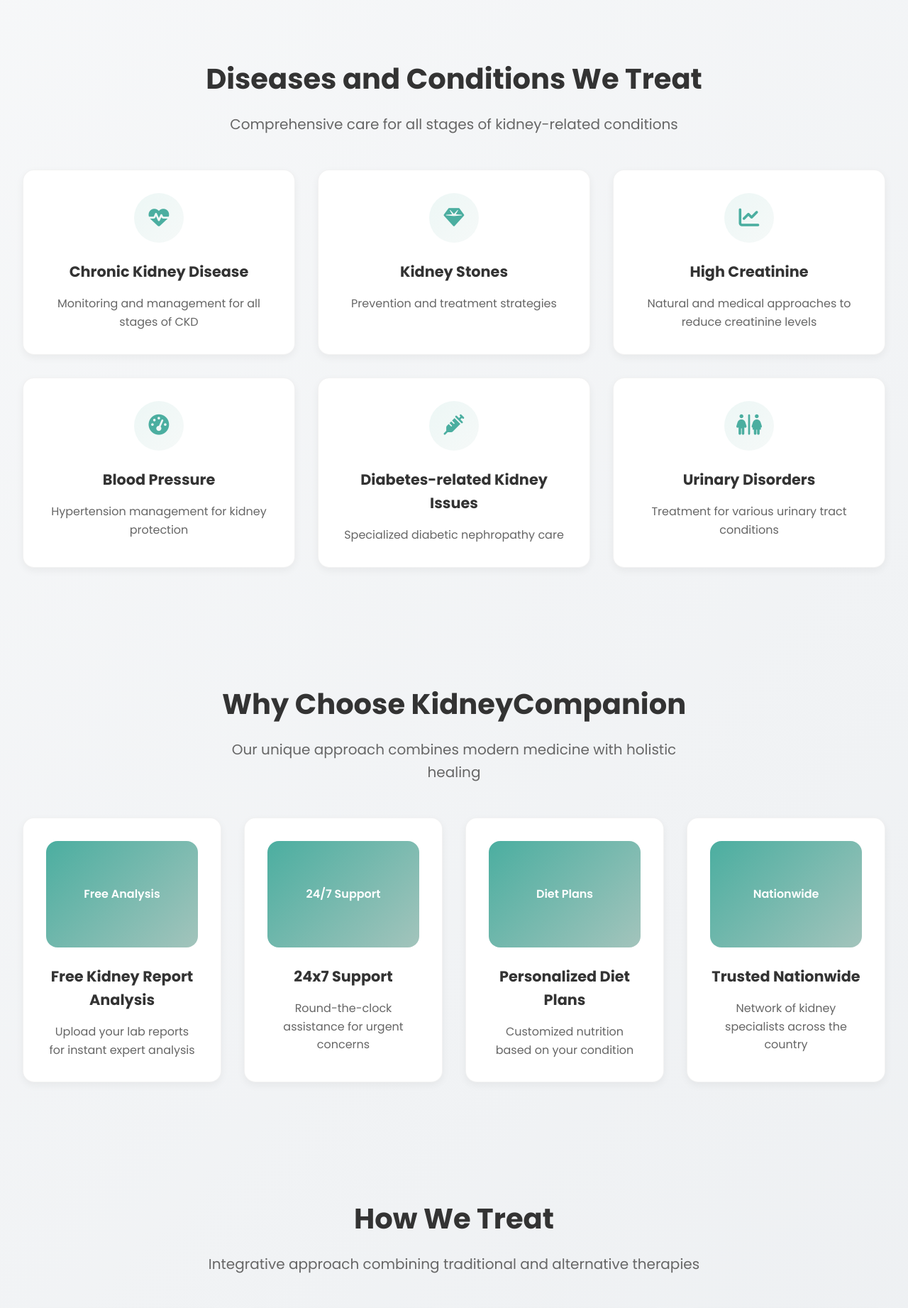
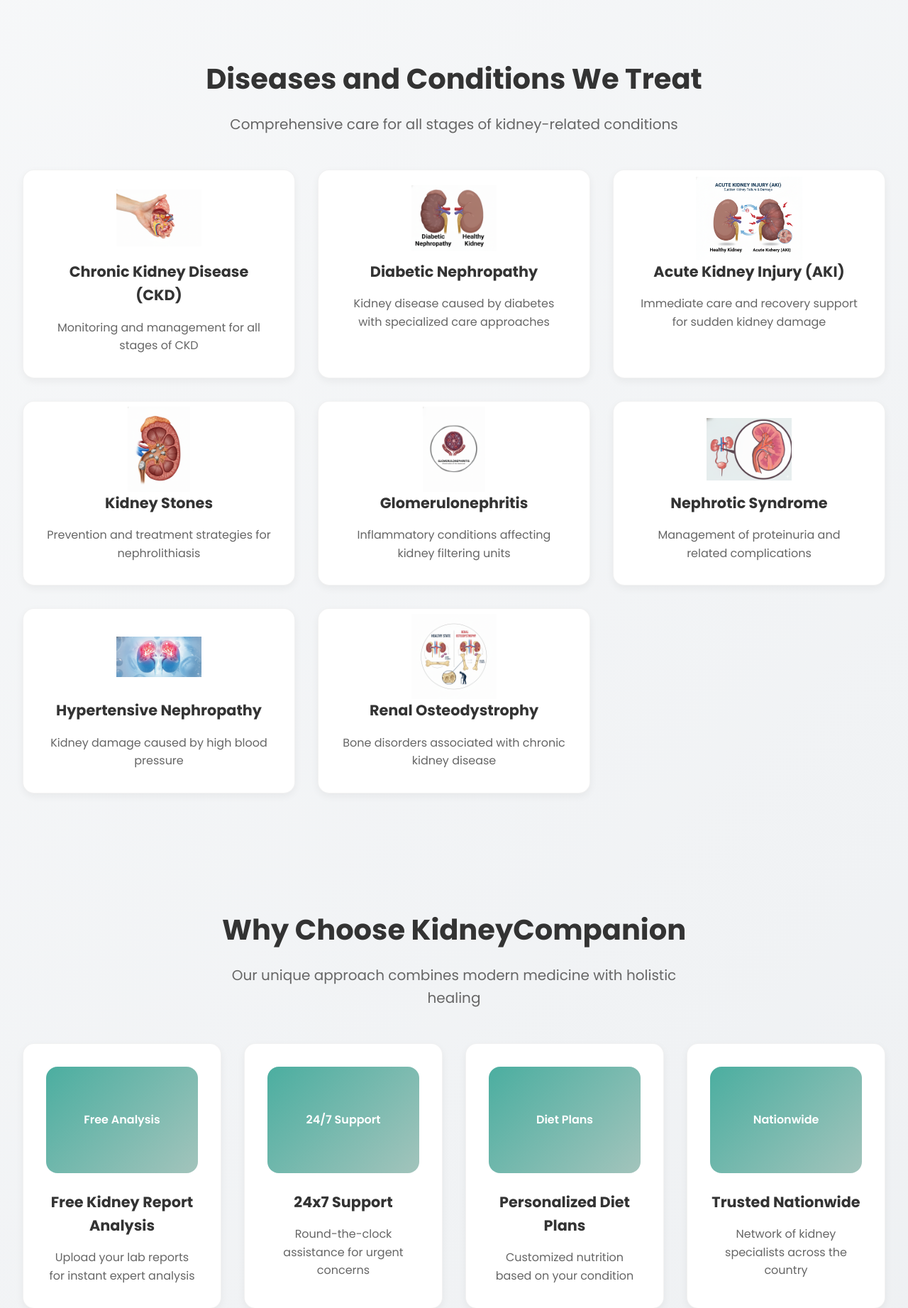
Before and after one commit to Nida-pathan/Vois_CKD, a Flask app: page /landing in a window 1280 px wide. Shown: the part 736-2579 px from the top of the page at 71% size. Run offline with Flask 3, Linux system fonts and the light colour scheme.

Commit message:
updation of cards

```diff
--- a/templates/kidneycompanion_landing.html
+++ b/templates/kidneycompanion_landing.html
@@ -561,46 +561,60 @@
             </div>
             <div class="diseases-grid">
                 <div class="disease-card">
-                    <div class="disease-icon">
-                        <i class="fas fa-heartbeat"></i>
+                    <div class="disease-icon" style="background: none;">
+                        <img src="{{ url_for('static', filename='images/CKD.png') }}" alt="Chronic Kidney Disease" style="width: 120px; height: 120px; object-fit: contain;">
                     </div>
-                    <h3>Chronic Kidney Disease</h3>
+                    <h3>Chronic Kidney Disease (CKD)</h3>
                     <p>Monitoring and management for all stages of CKD</p>
                 </div>
                 <div class="disease-card">
-                    <div class="disease-icon">
-                        <i class="fas fa-gem"></i>
+                    <div class="disease-icon" style="background: none;">
+                        <img src="{{ url_for('static', filename='images/Diabetic Nephropathy.png') }}" alt="Diabetic Nephropathy" style="width: 120px; height: 120px; object-fit: contain;">
+                    </div>
+                    <h3>Diabetic Nephropathy</h3>
+                    <p>Kidney disease caused by diabetes with specialized care approaches</p>
+                </div>
+                <div class="disease-card">
+                    <div class="disease-icon" style="background: none;">
+                        <img src="{{ url_for('static', filename='images/AKI.png') }}" alt="Acute Kidney Injury" style="width: 150px; height: 150px; object-fit: contain;">
+                    </div>
+                    <h3>Acute Kidney Injury (AKI)</h3>
+                    <p>Immediate care and recovery support for sudden kidney damage</p>
+                </div>
+                <div class="disease-card">
+                    <div class="disease-icon" style="background: none;">
+                        <img src="{{ url_for('static', filename='images/Kidney_stone.png') }}" alt="Kidney Stones" style="width: 120px; height: 120px; object-fit: contain;">
                     </div>
                     <h3>Kidney Stones</h3>
-                    <p>Prevention and treatment strategies</p>
+                    <p>Prevention and treatment strategies for nephrolithiasis</p>
                 </div>
                 <div class="disease-card">
-                    <div class="disease-icon">
-                        <i class="fas fa-chart-line"></i>
+                    <div class="disease-icon" style="background: none;">
+                        <img src="{{ url_for('static', filename='images/Glomerulonephritis.png') }}" alt="Glomerulonephritis" style="width: 120px; height: 120px; object-fit: contain;">
                     </div>
-                    <h3>High Creatinine</h3>
-                    <p>Natural and medical approaches to reduce creatinine levels</p>
+                    <h3>Glomerulonephritis</h3>
+                    <p>Inflammatory conditions affecting kidney filtering units</p>
                 </div>
                 <div class="disease-card">
-                    <div class="disease-icon">
-                        <i class="fas fa-tachometer-alt"></i>
+                    <div class="disease-icon" style="background: none;">
+                        <img src="{{ url_for('static', filename='images/Nephrotic Syndrome.png') }}" alt="Nephrotic Syndrome" style="width: 120px; height: 120px; object-fit: contain;">
                     </div>
-                    <h3>Blood Pressure</h3>
-                    <p>Hypertension management for kidney protection</p>
+                    <h3>Nephrotic Syndrome</h3>
+                    <p>Management of proteinuria and related complications</p>
                 </div>
                 <div class="disease-card">
-                    <div class="disease-icon">
-                        <i class="fas fa-syringe"></i>
+                    <div class="disease-icon" style="background: none;">
+                        <img src="{{ url_for('static', filename='images/Hypertensive Nephropathy.png') }}" alt="Hypertensive Nephropathy" style="width: 120px; height: 120px; object-fit: contain;">
                     </div>
-                    <h3>Diabetes-related Kidney Issues</h3>
-                    <p>Specialized diabetic nephropathy care</p>
+                    <h3>Hypertensive Nephropathy</h3>
+                    <p>Kidney damage caused by high blood pressure</p>
                 </div>
                 <div class="disease-card">
-                    <div class="disease-icon">
-                        <i class="fas fa-restroom"></i>
+                    <div class="disease-icon" style="background: none;">
+                        <img src="{{ url_for('static', filename='images/Renal Osteodystrophy.png') }}" alt="Renal Osteodystrophy" style="width: 120px; height: 120px; object-fit: contain;">
                     </div>
-                    <h3>Urinary Disorders</h3>
-                    <p>Treatment for various urinary tract conditions</p>
+                    <h3>Renal Osteodystrophy</h3>
+                    <p>Bone disorders associated with chronic kidney disease</p>
                 </div>
             </div>
         </section>
```
Also changed, not shown: static/images/AKI.png (added), static/images/CKD.png (added), static/images/Diabetic Nephropathy.png (added), static/images/Glomerulonephritis.png (added), static/images/Hypertensive Nephropathy.png (added), static/images/Kidney_stone.png (added), static/images/Nephrotic Syndrome.png (added), static/images/Renal Osteodystrophy.png (added).
